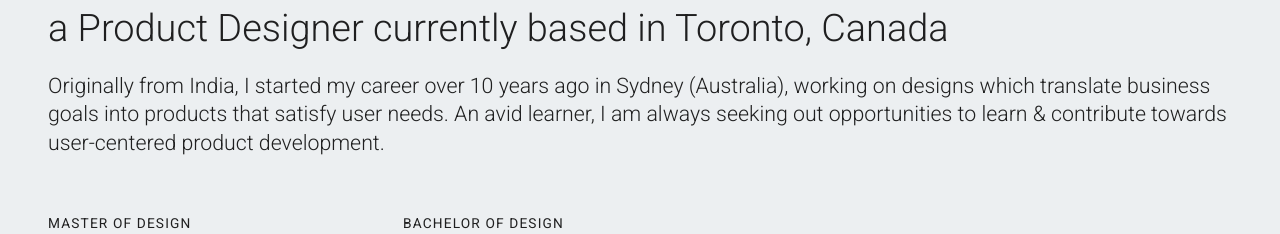
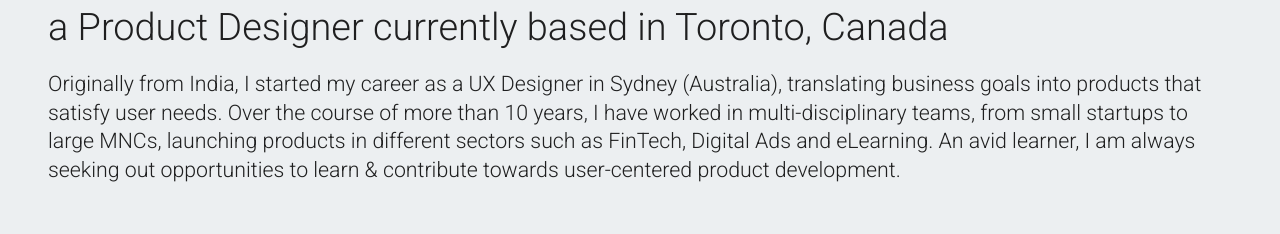
Before and after one commit to kshaiz/portfolio, a React (Create React App) app: page / in a window 1280 px wide. Shown: the part 245-479 px from the top of the page. Built offline with nearby package versions, Linux system fonts and the light colour scheme.

Commit message:
Updated resume

```diff
--- a/src/jsx/page/about/index.jsx
+++ b/src/jsx/page/about/index.jsx
@@ -70,7 +70,7 @@ const About = () => {
                 </Grid>
                 <Grid item xs={12}>
                   <Typography variant="h5" style={{ marginTop: "1em" }}>
-                    Originally from India, I started my career over 10 years ago in Sydney (Australia), working on designs which translate business goals into products that satisfy user needs. An avid learner, I am always seeking out opportunities to learn &amp; contribute towards user-centered product development.
+                  Originally from India, I started my career as a UX Designer in Sydney (Australia), translating business goals into products that satisfy user needs. Over the course of more than 10 years, I have worked in multi-disciplinary teams, from small startups to large MNCs, launching products in different sectors such as FinTech, Digital Ads and eLearning. An avid learner, I am always seeking out opportunities to learn &amp; contribute towards user-centered product development.
                   </Typography>
                 </Grid>
               </Grid>
```
Also changed, not shown: 1 other file (tests, documents, lock files or other folders).
